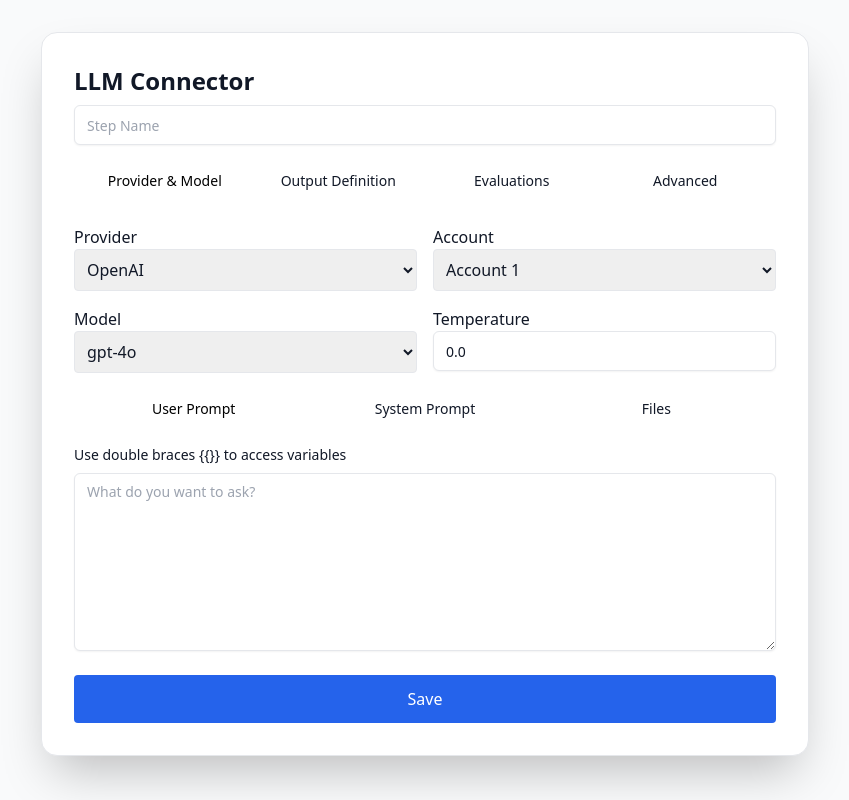
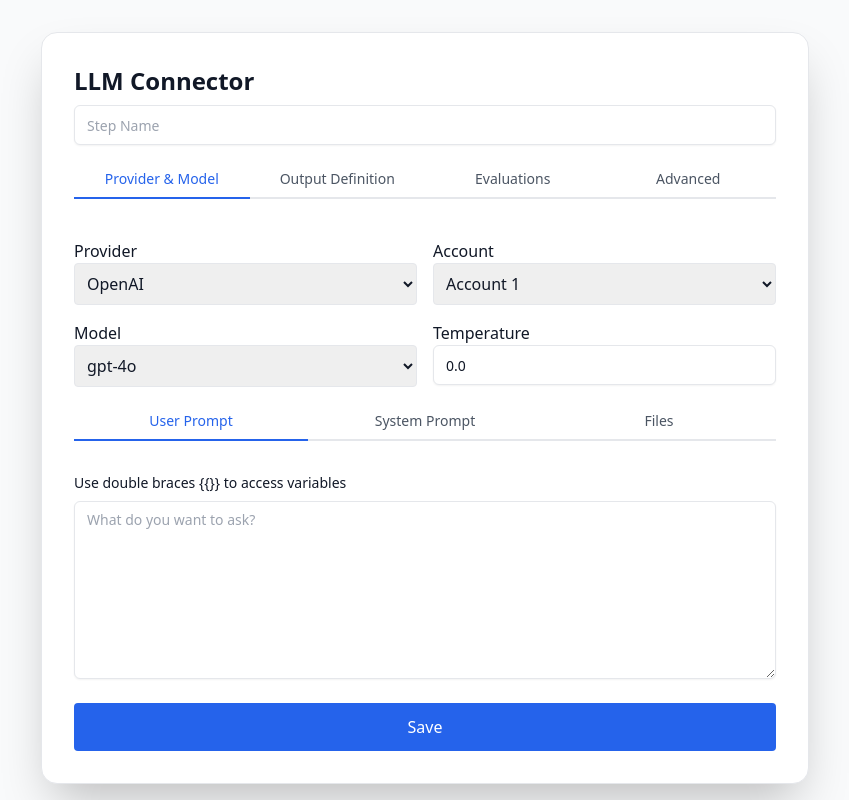
Before and after one commit to eduardo-braga/llm-connector-form, a React (Vite) app: page / in a window 1280 px wide. Shown: the whole page, without its empty margins (215-1064 px from the left). Built offline with nearby package versions, Linux system fonts and the light colour scheme.

Commit message:
Add files via upload

```diff
--- a/src/components/ui/tabs.jsx
+++ b/src/components/ui/tabs.jsx
@@ -2,13 +2,15 @@ import * as React from "react";
 import * as TabsPrimitive from "@radix-ui/react-tabs";
 
 export function Tabs({ children, className = "", ...props }) {
-  return <TabsPrimitive.Root className={className} {...props}>{children}</TabsPrimitive.Root>;
+  return <TabsPrimitive.Root className={"w-full " + className} {...props}>{children}</TabsPrimitive.Root>;
 }
 
 export function TabsList({ children, className = "", ...props }) {
   return (
     <TabsPrimitive.List
-      className={"inline-flex items-center justify-center rounded-md bg-muted p-1 text-muted-foreground " + className}
+      className={
+        "flex w-full items-center justify-start border-b border-gray-200 " + className
+      }
       {...props}
     >
       {children}
@@ -20,12 +22,10 @@ export function TabsTrigger({ children, className = "", ...props }) {
   return (
     <TabsPrimitive.Trigger
       className={
-        "inline-flex items-center justify-center whitespace-nowrap rounded-md px-3 py-1.5 text-sm font-medium " +
-        "ring-offset-background transition-all " +
-        "focus-visible:outline-none focus-visible:ring-2 focus-visible:ring-ring focus-visible:ring-offset-2 " +
-        "disabled:pointer-events-none disabled:opacity-50 " +
-        "data-[state=active]:bg-white data-[state=active]:text-black " +
-        "hover:bg-muted hover:text-foreground " +
+        "px-4 py-2 -mb-px border-b-2 text-sm font-medium text-gray-600 " +
+        "data-[state=active]:border-blue-600 data-[state=active]:text-blue-600 " +
+        "hover:text-blue-500 hover:border-blue-300 " +
+        "transition-colors duration-200 ease-in-out " +
         className
       }
       {...props}
@@ -37,7 +37,7 @@ export function TabsTrigger({ children, className = "", ...props }) {
 
 export function TabsContent({ children, className = "", ...props }) {
   return (
-    <TabsPrimitive.Content className={"mt-2 " + className} {...props}>
+    <TabsPrimitive.Content className={"pt-4 " + className} {...props}>
       {children}
     </TabsPrimitive.Content>
   );
```
